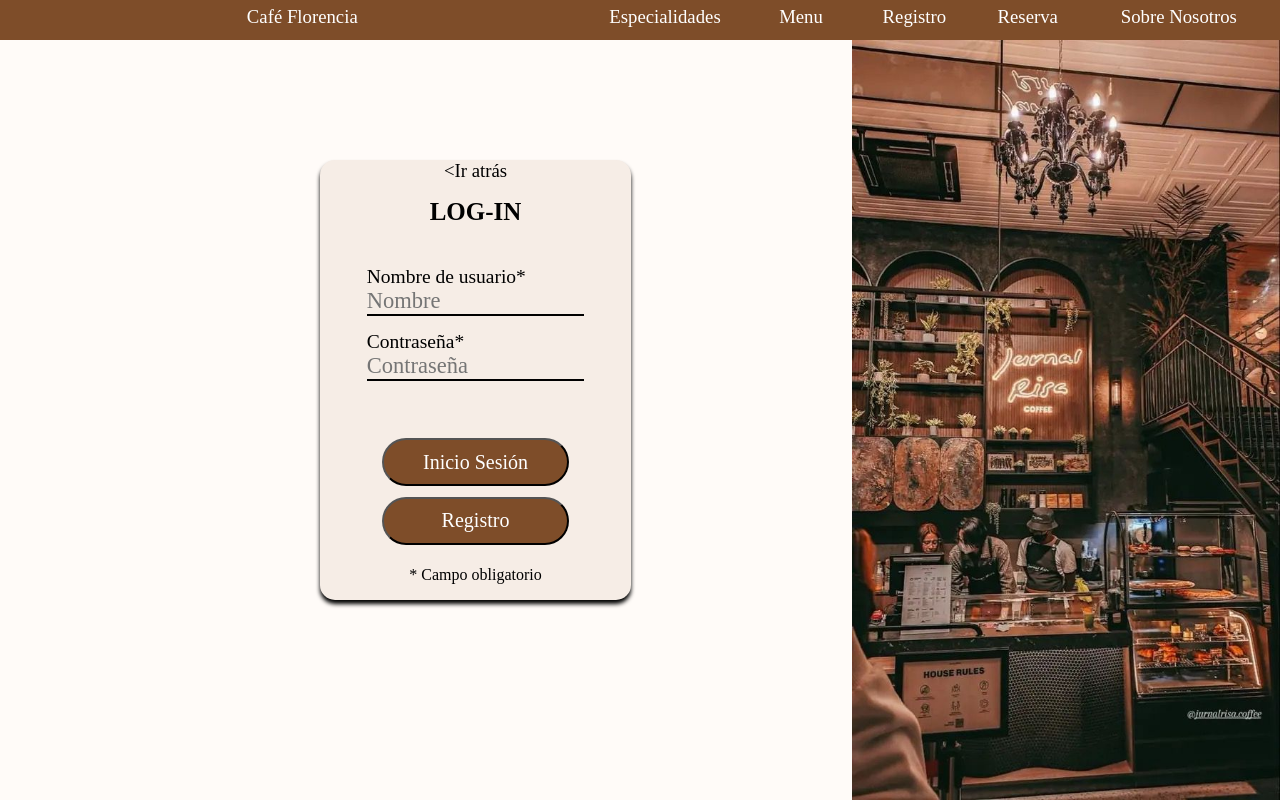
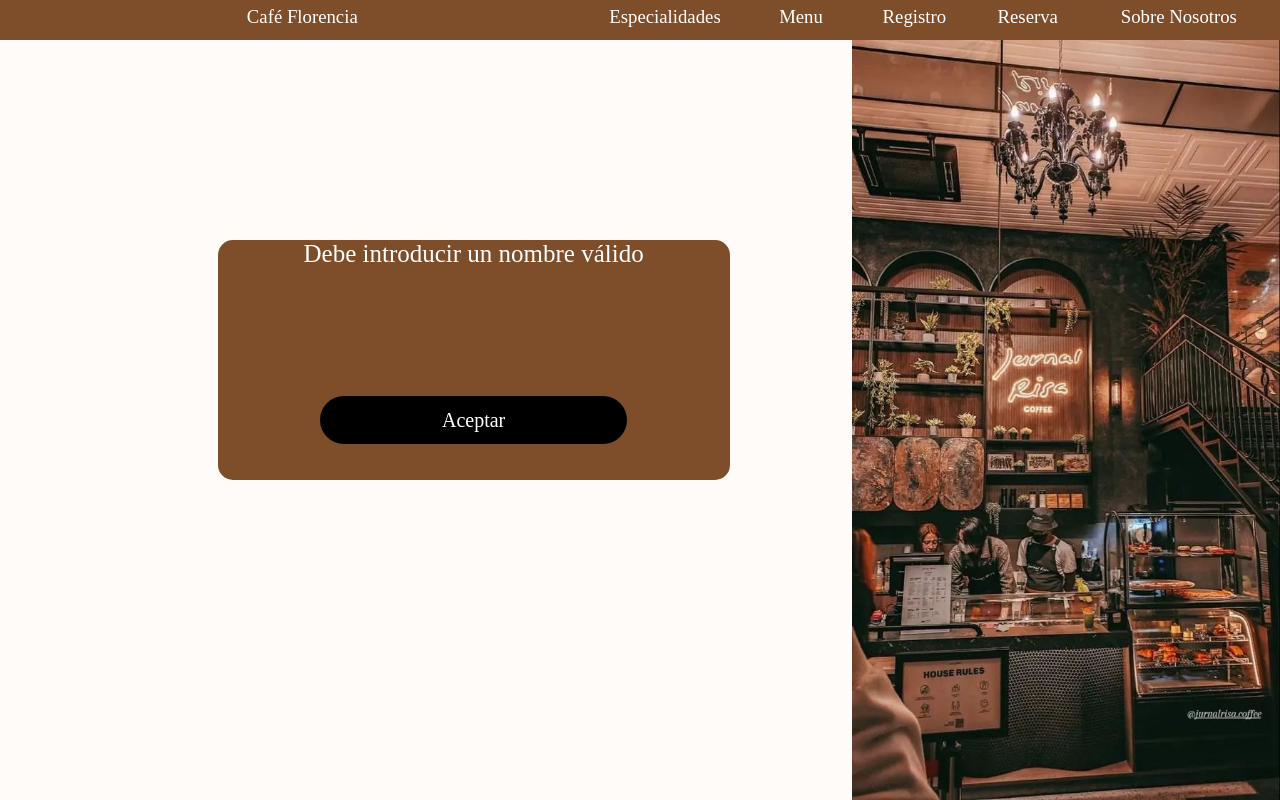
Before and after one commit to 100472175/InterfacesUsuario_02, a plain HTML site: page src/login.html in a window 1280 px wide. Both pictures are taken after a click on the button "Inicio Sesión". Drawn offline with Linux system fonts and the light colour scheme.

Commit message:
mensajes de error actualizados

```diff
--- a/src/login.html
+++ b/src/login.html
@@ -18,6 +18,7 @@
 			<a>Sobre Nosotros</a>
 		</nav>
 	</header>
+	<div id="register_error_div"><p id="register_error_p"></p><button onclick="hide_error()">Aceptar</button></div>
 	<section id="log-in">
 		<article class="register_text col-7 col-t-12">
 			<div class="register_form col-5 col-t-12" id="register_form_login">
@@ -29,14 +30,14 @@
 					<label for="login_pwd" class="register_label">Contraseña*</label>
 					<input type="text" id="login_pwd" placeholder="Contraseña">
 				</form>
-				<button id="try_to_log_in" onclick="log_in()">Inicio Sesión</button>
-				<button id="go_to_sign_up" onclick="go_to_sign_up()">Registro</button>
+				<button type="submit" id="try_to_log_in" onclick="log_in()">Inicio Sesión</button>
+				<button type="submit" id="go_to_sign_up" onclick="go_to_sign_up()">Registro</button>
 				<p class="register_form_subtext">* Campo obligatorio</p>
 			</div>
 			<div class = "col-5 col-t-12" id="register_logged_in">
 				<h2>Sesión iniciada</h2>
 				<p id="register_welcome_mssg"></p>
-				<button id="close_session" onclick="close_session()">Cerrar Sesión</button>
+				<button id="close_session" type="submit" onclick="close_session()">Cerrar Sesión</button>
 			</div>
 		</article>
 		<article class="col-t-12 register_image" id="login_image"> </article>
@@ -55,7 +56,7 @@
 					<label for="signup_email" class="register_label">Correo electrónico*</label>
 					<input type="text" id="signup_email" placeholder="Correo">
 				</form>
-				<button onclick="sign_up()">Regístrate</button>
+				<button type="submit" onclick="sign_up()">Regístrate</button>
 				<p class="register_form_subtext">* Campo obligatorio</p>
 			</div>
 		</article>
--- a/src/script/login.js
+++ b/src/script/login.js
@@ -11,13 +11,40 @@ function go_to_log_in() {
 function welcome_message(op, name=null) {
 	if (op == 1) {
 		document.getElementById("register_form_login").style.display = "none";
-		document.getElementById("register_welcome_mssg").innerHTML = "Bienvenido/a, " + name;
+		document.getElementById("register_welcome_mssg").innerHTML = "Te damos la bienvenida, " + name;
 		document.getElementById("register_logged_in").style.display = "grid";
 	}
 	else if (op == 0) {
 		document.getElementById("register_form_login").style.display = "grid";
 		document.getElementById("register_logged_in").style.display = "none";
 	}
+}
+
+function error_message(mssg, page) {
+	var div = document.getElementById("register_error_div");
+	var login = document.getElementById("register_form_login")
+	var signup = document.getElementById("register_form_signup");
+	var p = document.getElementById("register_error_p");
+	p.innerHTML = mssg;
+	if (page == 0) {
+		div.style.marginLeft = "17vw";
+	}
+	else if (page == 1) {
+		div.style.marginLeft = "43vw";
+	}
+	login.style.display = "none";
+	signup.style.display = "none";
+	div.style.display = "grid";
+
+}
+
+function hide_error() {
+	var login = document.getElementById("register_form_login");
+	var signup = document.getElementById("register_form_signup");
+	var div = document.getElementById("register_error_div");
+	div.style.display = "none";
+	login.style.display = "grid";
+	signup.style.display = "grid";
 }
 
 function close_session(){
@@ -30,24 +57,23 @@ function log_in(){
 	var pwd = document.getElementById('login_pwd').value;
 
 	if (check_name(name) == 0) {
-		alert("Debe introducir un nombre");
+		error_message("Debe introducir un nombre válido", 0);
 		return -1;
 	}
 
 	if (check_user(name) == 0) {
-		alert("No existe ese usuario");
+		error_message("No existe ese usuario", 0);
 		return -1;
 	}
 
 	var user = localStorage.getItem(name, pwd);
 	var index = user.indexOf(";");
 	if (user.substring(index + 1) != pwd) {
-		alert("Constraseña incorrecta");
+		error_message("Constraseña incorrecta", 0);
 		return -1;
 	}
-	alert("¡Sesión iniciada correctamente!");
 	welcome_message(1, name);
-	sessionStorage.setItem(name);
+	sessionStorage.setItem(name, user);
 }
 
 function sign_up() {
@@ -56,28 +82,27 @@ function sign_up() {
 	var email = document.getElementById('signup_email').value;
 
 	if (check_name(name) == 0) {
-		alert("Nombre no válido");
+		error_message("Nombre no válido", 1);
 		return -1;
 	}
 
 	if (check_pwd(pwd) == -1) {
-		alert("Contraseña no válida");
+		error_message("Contraseña no válida", 1);
 		return -1;
 	}
 
 	if (check_email(email) == 0) {
-		alert("Correo electrónico no válido");
+		error_message("Correo electrónico no válido", 1);
 		return -1;
 	}
 
 	if (check_user(name) == -1) {
-		alert("Ese usuario ya está registrado");
+		error_message("Ese usuario ya está registrado", 1);
 		return -1;
 	}
 
 	localStorage.setItem(name, email + ";" + pwd);
 	sessionStorage.setItem(name, pwd);
-	alert("¡Cuenta creada con exito!");
 	welcome_message(1, name);
 	go_to_log_in()
 }
--- a/src/style/login.css
+++ b/src/style/login.css
@@ -126,3 +126,23 @@ button {
 	display: grid;
 	grid-template-rows: 0.1fr 0.1fr 0.1fr 0.1fr 0.1fr 0.1fr
 }
+
+#register_error_div {
+	display: none;
+	position: absolute;
+	top: 30%;
+	margin-left: 17vw;
+	height: 30vh;
+	width: 40vw;
+	border-radius: 15px;
+	color: white;
+	background-color: #7E4D29;
+	grid-template-rows: 2fr 2fr;
+}
+
+#register_error_div button {
+	margin: auto;
+	color: white;
+	background-color: black;
+	border: none;
+}
```
